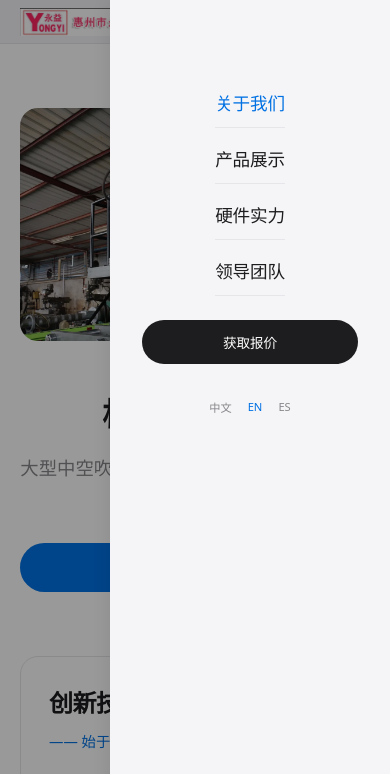
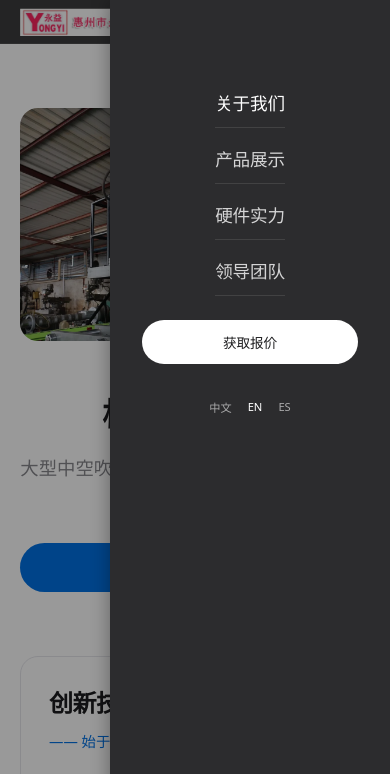
Before and after one commit to blueskwong-rgb/YongYi, a plain HTML site: page index.html in a window 390 px wide. Both pictures are taken after a click on the button "Menu". Shown: the top 774 px of the page. Drawn offline with Linux system fonts and the light colour scheme.

Commit message:
style(导航): 导航栏改为深灰色，文字/按钮反色适配

```diff
--- a/assets/css/main.css
+++ b/assets/css/main.css
@@ -71,10 +71,10 @@ a:focus-visible,button:focus-visible{outline:2px solid var(--c-accent);outline-o
    ============================================================ */
 .nav{
   position:sticky;top:0;z-index:1000;
-  background:rgba(245,245,247,.92);
+  background:rgba(44,44,46,.92);
   backdrop-filter:saturate(180%) blur(20px);
   -webkit-backdrop-filter:saturate(180%) blur(20px);
-  border-bottom:1px solid var(--c-border-light);
+  border-bottom:1px solid rgba(255,255,255,.08);
   height:44px;display:flex;align-items:center;
 }
 .nav-inner{
@@ -87,40 +87,40 @@ a:focus-visible,button:focus-visible{outline:2px solid var(--c-accent);outline-o
 .nav-right{display:flex;align-items:center;gap:28px}
 .nav-links{display:flex;gap:28px;list-style:none;align-items:center}
 .nav-links a{
-  color:var(--c-text-secondary);text-decoration:none;
+  color:rgba(255,255,255,.72);text-decoration:none;
   font-size:.75rem;font-weight:400;letter-spacing:-.01em;
   transition:color .2s var(--ease-apple);white-space:nowrap;
 }
-.nav-links a:hover{color:var(--c-text)}
-.nav-links a.active{color:var(--c-text)}
+.nav-links a:hover{color:#fff}
+.nav-links a.active{color:#fff}
 
 /* Nav CTA */
 .nav-cta{
   display:inline-flex;align-items:center;gap:6px;
   padding:7px 18px;border-radius:var(--radius-btn);
-  background:var(--c-text);color:#fff;
+  background:#fff;color:#1d1d1f;
   text-decoration:none;font-size:.75rem;font-weight:500;
   letter-spacing:-.01em;cursor:pointer;border:none;
   transition:all .2s var(--ease-apple);white-space:nowrap;
 }
-.nav-cta:hover{background:#333;transform:translateY(-1px)}
+.nav-cta:hover{background:#e8e8ed;transform:translateY(-1px)}
 
 /* Language Switcher */
 .lang-switcher{display:flex;gap:4px;align-items:center}
 .lang-switcher button{
-  background:none;border:none;color:var(--c-text-secondary);
+  background:none;border:none;color:rgba(255,255,255,.6);
   font-size:.7rem;font-weight:500;cursor:pointer;
   padding:3px 6px;transition:color .2s;
   font-family:var(--font-stack);
 }
-.lang-switcher button:hover{color:var(--c-text)}
-.lang-switcher button.active{color:var(--c-accent)}
+.lang-switcher button:hover{color:#fff}
+.lang-switcher button.active{color:#fff}
 
 /* Hamburger */
 .hamburger{display:none;flex-direction:column;justify-content:center;align-items:center;
   width:36px;height:36px;gap:5px;cursor:pointer;z-index:1100;
   background:none;border:none;padding:0}
-.hamburger span{display:block;width:20px;height:1.5px;background:var(--c-text);
+.hamburger span{display:block;width:20px;height:1.5px;background:#fff;
   border-radius:1px;transition:all .35s var(--ease-apple);transform-origin:center}
 .hamburger.open span:nth-child(1){transform:translateY(6px) rotate(45deg)}
 .hamburger.open span:nth-child(2){opacity:0}
@@ -131,17 +131,17 @@ a:focus-visible,button:focus-visible{outline:2px solid var(--c-accent);outline-o
   background:rgba(0,0,0,.4);opacity:0;pointer-events:none;transition:opacity .35s}
 .mobile-menu-overlay.open{opacity:1;pointer-events:auto}
 .mobile-menu-panel{position:fixed;top:0;right:-300px;width:280px;height:100vh;z-index:1060;
-  background:var(--c-bg-light);padding:80px 32px 32px;
+  background:#2c2c2e;padding:80px 32px 32px;
   transition:right .4s var(--ease-apple);
   display:flex;flex-direction:column;gap:24px;overflow-y:auto;
-  box-shadow:-2px 0 16px rgba(0,0,0,.08);
+  box-shadow:-2px 0 16px rgba(0,0,0,.3);
 }
 .mobile-menu-overlay.open .mobile-menu-panel{right:0}
 .mobile-menu-panel .nav-links{display:flex;flex-direction:column;gap:8px;list-style:none;padding:0;margin:0}
-.mobile-menu-panel .nav-links a{display:block;color:var(--c-text);text-decoration:none;
+.mobile-menu-panel .nav-links a{display:block;color:rgba(255,255,255,.8);text-decoration:none;
   font-size:1.1rem;font-weight:500;letter-spacing:-.01em;padding:10px 0;
-  border-bottom:1px solid var(--c-border-light);transition:color .2s}
-.mobile-menu-panel .nav-links a:hover,.mobile-menu-panel .nav-links a.active{color:var(--c-accent)}
+  border-bottom:1px solid rgba(255,255,255,.1);transition:color .2s}
+.mobile-menu-panel .nav-links a:hover,.mobile-menu-panel .nav-links a.active{color:#fff}
 .mobile-menu-panel .nav-cta{display:block;width:100%;text-align:center;padding:12px 20px;
   font-size:.85rem;border-radius:var(--radius-btn);margin-bottom:8px}
 .mobile-menu-panel .lang-switcher{justify-content:center}
```
